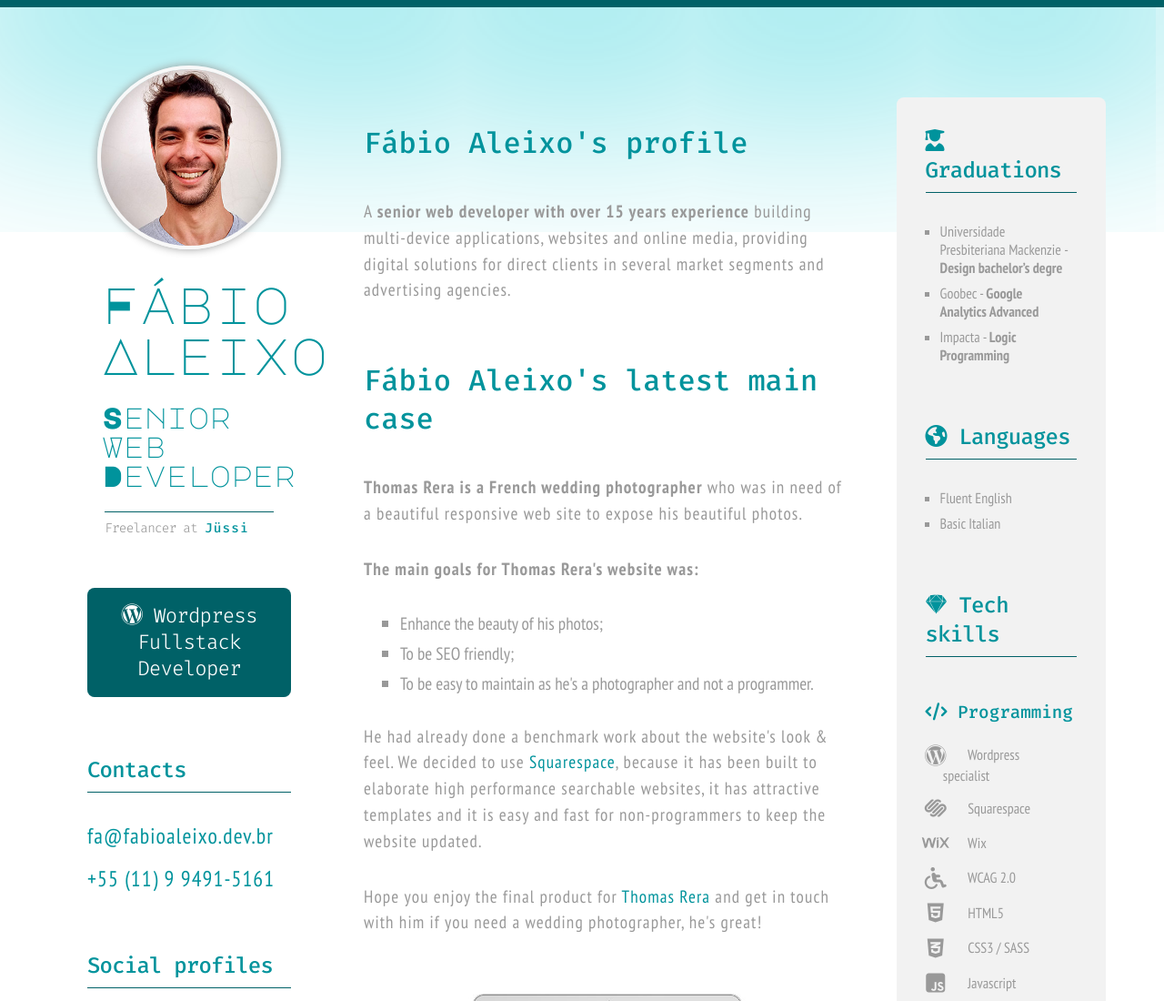
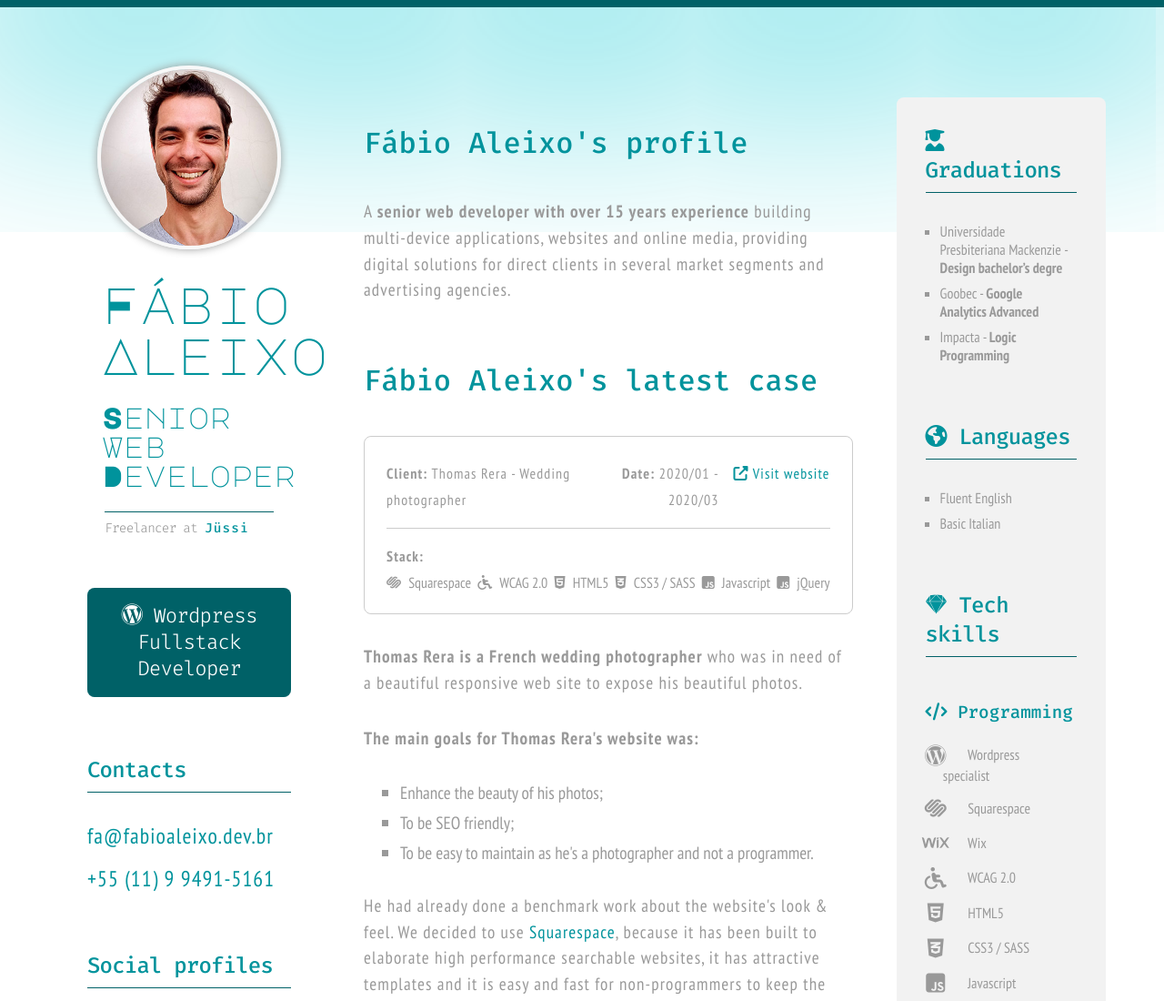
Before and after one commit to fabioaleixo/fabiolaleixo, a plain HTML site: page index.html in a window 1280 px wide. Shown: the top 1100 px of the page at 91% size. Drawn offline with Linux system fonts and the light colour scheme.

Commit message:
Ajuste Tabela Case

```diff
--- a/css/master.sass
+++ b/css/master.sass
@@ -12,6 +12,7 @@ $secondary-dark: #7c005d
 $secondary-light: #da00a4
 $text-color: #999
 $shadow-color: #999
+$border-table: #ccc
 $contrast-color: #fff
 
 $break-mobile: 960px
@@ -250,7 +251,7 @@ ul
             width: 100%
             padding: 1.5rem
             box-sizing: border-box
-            border: 1px #ccc solid
+            border: 1px $border-table solid
             border-radius: .5rem
             margin: 1rem 0 3rem
             @media only screen and (min-width: $break-desktop-small)
@@ -342,3 +343,61 @@ footer
 @media only screen and (min-width: $break-mobile)
     .d-mob
         display: none
+
+.card-case
+    border: .05rem $border-table solid
+    border-radius: .5rem
+    box-sizing: border-box
+    padding: .5rem 1rem
+    display: block
+    i
+        font-size: 1rem
+        margin: 1rem 0
+    a
+        font-size: 1rem
+        margin: .5rem 0
+    @media only screen and (min-width: $break-mobile)
+        display: flex
+        flex-wrap: wrap
+        justify-content: space-between
+        padding: 1rem 1.5rem 1.5rem
+        align-items: baseline
+    p
+        margin: .5rem 0
+        font-size: 1rem
+        @media only screen and (min-width: $break-mobile)
+            margin: 0 0 1rem
+    div
+        width: 100%
+        border-top: .05rem $border-table solid
+        &:first-child
+            border: 0
+    ul
+        list-style: none
+        margin: 0
+        padding: 0
+        li
+            margin: .5rem 0
+            font-size: 1rem
+            i
+                margin: 0 .3rem 0 0
+    @media only screen and (min-width: $break-mobile)
+        div
+            width: 25%
+            border: 0
+            text-align: right
+            &:first-child
+                width: 50%
+                text-align: left
+            &:last-child
+                width: 100%
+                text-align: left
+                border-top: .05rem $border-table solid
+                p
+                    margin: 1rem 0 0!important
+                ul
+                    display: flex
+                    justify-content: space-between
+                    margin: .3rem 0 0
+                    li
+                        margin: 0
--- a/index.html
+++ b/index.html
@@ -61,7 +61,7 @@
             <h1>Fábio Aleixo <span>Senior Web Developer</span></h1>
             <div class="working"><h2>Freelancer at <a href="https://jussi.com.br/" target="_blank">Jüssi</a></h2></div>
             <a href="#skills" onclick='FB.AppEvents.logEvent("btnWordpress")'><h2 class="showit"><i class="fab fa-wordpress"></i> Wordpress Fullstack Developer</h2></a>
-            <a href="#case" class="btn case" onclick='FB.AppEvents.logEvent("btnCase")'><i class="fas fa-briefcase"></i> Latest main case</a>
+            <a href="#case" class="btn case" onclick='FB.AppEvents.logEvent("btnCase")'><i class="fas fa-briefcase"></i> Latestest cases</a>
             <h2>Contacts</h2>
             <ul>
                 <li><a href="mailto:fa@fabioleixo.dev.br" class="contacts">fa@fabioaleixo.dev.br</a></li>
@@ -84,7 +84,23 @@
         <section class="main">
             <h4>Fábio Aleixo's profile</h4>
             <p>A <strong>senior web developer with over 15 years experience</strong> building multi-device applications, websites and online media, providing digital solutions for direct clients in several market segments and advertising agencies.</p>
-            <h4 id="case">Fábio Aleixo's latest main case</h4>
+            <h4 id="case">Fábio Aleixo's latest case</h4>
+            <div class="card-case">
+                <div><p><strong>Client:</strong> Thomas Rera - Wedding photographer</p></div>
+                <div><p><strong>Date:</strong> 2020/01 - 2020/03</p></div>
+                <div><a href="https://www.thomasrera.com/" target="_blank"><i class="fas fa-external-link-alt"></i> Visit website</a></div>
+                <div>
+                    <p><strong>Stack:</strong></p>
+                    <ul class="list-none">
+                        <li><i class="fab fa-squarespace"></i> Squarespace</li>
+                        <li><i class="fas fa-wheelchair"></i> WCAG 2.0</li>
+                        <li><i class="fab fa-html5"></i> HTML5</li>
+                        <li><i class="fab fa-css3-alt"></i> CSS3 / SASS</li>
+                        <li><i class="fab fa-js-square"></i> Javascript</li>
+                        <li><i class="fab fa-js-square"></i> jQuery</li>
+                    </ul>
+                </div>
+            </div>
             <p><strong>Thomas Rera is a French wedding photographer</strong> who was in need of a beautiful responsive web site to expose his beautiful photos.</p>
             <p><strong>The main goals for Thomas Rera's website was:</strong></p>
             <ul>
```
Also changed, not shown: css/master.css, imagens/fabioaleixo-facebook-opengraph.png, 1 other file.
